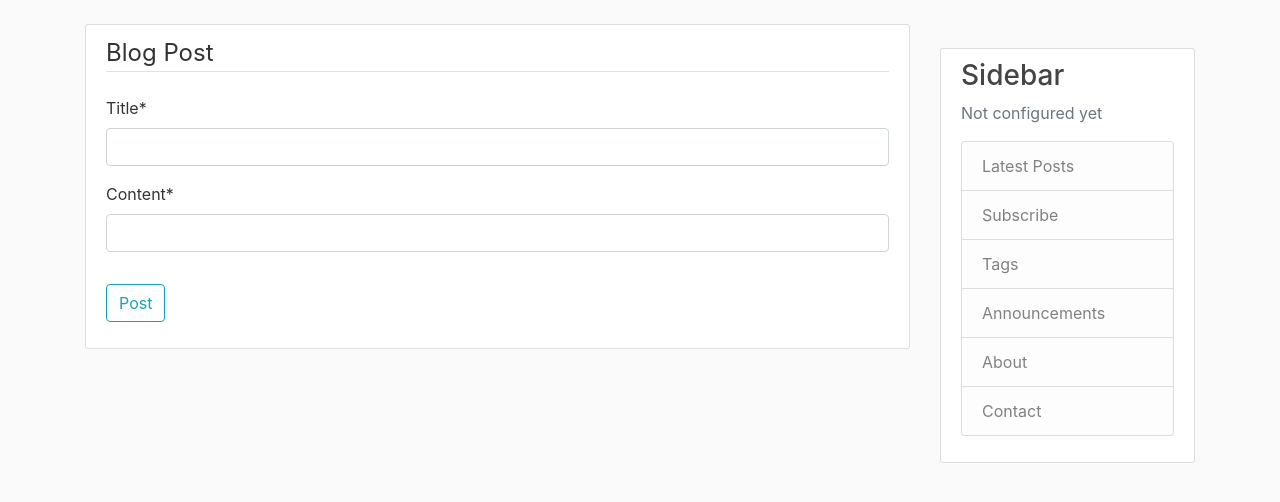
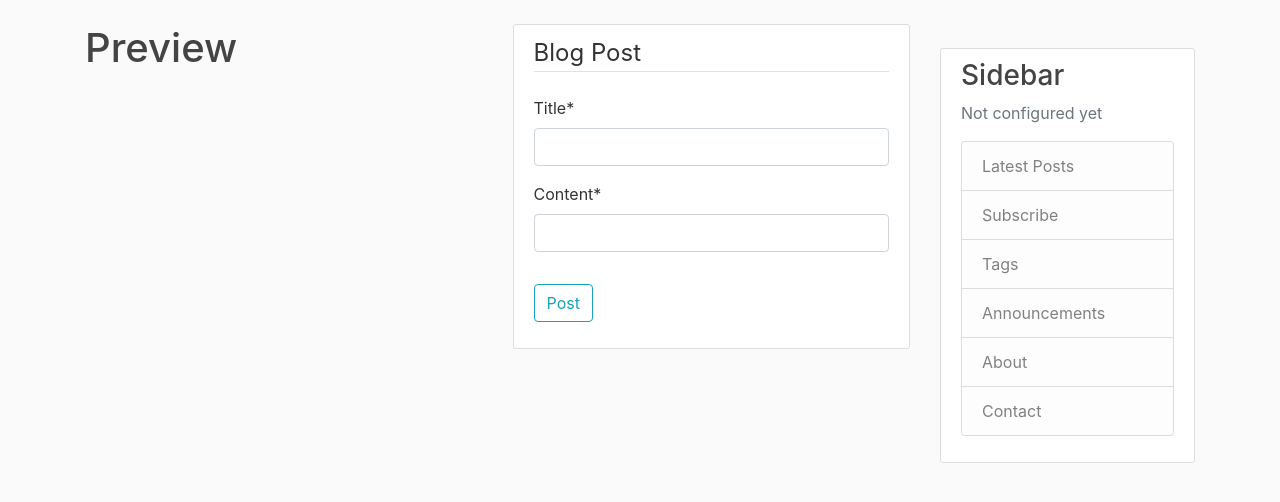
Before and after one commit to mihainegrisan/official-site, a Django app: page /blog/post/new/ in a window 1280 px wide. Shown: the part 56-558 px from the top of the page. Run offline with Django 3.2, Linux system fonts and the light colour scheme; the visitor is signed in with stand-in values (Sample User, id 1); some libraries are stand-ins or nearby versions.

Commit message:
Removed pagedown markdown preview and created my own with jquery.(style is a bit off for now)

```diff
--- a/src/blog/models.py
+++ b/src/blog/models.py
@@ -6,6 +6,9 @@ from taggit.managers import TaggableManager
 from django.template.defaultfilters import slugify
 from django.db import IntegrityError
 from .utils import unique_slugify
+import re
+from markdown_deux import markdown
+from django.utils.safestring import mark_safe
 
 
 class PublishedManager(models.Manager):
@@ -54,7 +57,12 @@ class Post(models.Model):
                              self.slug])
 
     def get_time_to_read(self):
-        return len(self.content) // 150 + 1
+        # result = list(map(lambda x: x.strip(), self.content.split(' ')))
+        result = len(re.findall(r'\w+', self.content))
+        return result // 150 + 1
+
+    def get_markdown(self):
+        return mark_safe(markdown(self.content))
 
     # returns the full url to the instance as a string
     # def get_absolute_url(self):
--- a/src/blog/static/blog/css/main.css
+++ b/src/blog/static/blog/css/main.css
@@ -118,3 +118,9 @@ a.article-title:hover {
 .search-bar-round {
   border-radius: 50px;
 }
+
+
+/* stop the markdown preview */
+.wmd-preview{
+  display: none;
+}
--- a/src/blog/static/blog/js/app.js
+++ b/src/blog/static/blog/js/app.js
@@ -1,11 +1,52 @@
 $(document).ready( () => {
   $(".content-markdown").each(function() {
     let content = $(this).text();
-    console.log(content);
     let markedContent = marked(content);
     $(this).html(markedContent);
   });
+
   $(".content-markdown img").each(function() {
-    $(this).addClass("img-fluid")
+    $(this).addClass("img-fluid");
   });
+
+
+  // AUTO MARKDOWN PREVIEW
+
+  // CONTENT
+
+  const contentInput = $("#id_content");
+  // $("#preview-content").html(marked(contentInput.val()));
+
+  function setContent(value) {
+    let markedContent = marked(value);
+    $("#preview-content").html(markedContent);
+    $("#preview-content img").each(function() {
+      $(this).addClass("img-fluid");
+    });
+  }
+
+  setContent(contentInput.val());
+
+  contentInput.keyup(function() {
+    newContent = $(this).val();
+    setContent(newContent);
+  });
+
+  // TITLE
+
+  const titleInput = $("#id_title");
+  // $("#preview-title").text(titleItem.val());
+
+  function setTitle(value) {
+    $("#preview-title").text(value);
+  }
+
+  setTitle(titleInput.val());
+
+  titleInput.keyup(function() {
+    newTitle = $(this).val();
+    setTitle(newTitle);
+  });
+
+
 });
--- a/src/blog/templates/blog/post_form.html
+++ b/src/blog/templates/blog/post_form.html
@@ -8,6 +8,15 @@
 {% endblock head_extra %}
 
 {% block content %}
+<div class="row">
+  <div class="col-md-6">
+    <h1>Preview</h1>
+    <div class="content-preview">
+      <h3 id="preview-title"></h3>
+      <p id="preview-content"></p>
+    </div>
+  </div>
+  <div class="col-md-6">
     <div class="content-section">
       <form method='POST'>
         {% csrf_token %}
@@ -20,4 +29,7 @@
         </div>
       </form>
     </div>
+  </div>
+
+</div>
 {% endblock content %}
--- a/src/blog/templates/blog/post_list.html
+++ b/src/blog/templates/blog/post_list.html
@@ -36,7 +36,7 @@
             {{ post.title|capfirst }}</a> -
             {% include 'blog/_time_to_read.html' %}
         </h2>
-        <p class="article-content content-markdown">{{ post.content|truncatewords_html:200 }}</p>
+        <p class="article-content content-markdown">{{ post.content|truncatewords_html:50 }}</p>
       </div>
     </article>
   {% endfor %}
--- a/src/mybusiness/settings/base.py
+++ b/src/mybusiness/settings/base.py
@@ -28,7 +28,7 @@ INSTALLED_APPS = [
     'admin_honeypot',
     'pagedown.apps.PagedownConfig',
     'widget_tweaks',
-    # 'markdown_deux',
+    'markdown_deux',
 ]
 
 MIDDLEWARE = [
```
Also changed, not shown: src/docs/dev_checklist.md (+8 -3 lines). Lines whose indentation alone changed are shown as unchanged.
